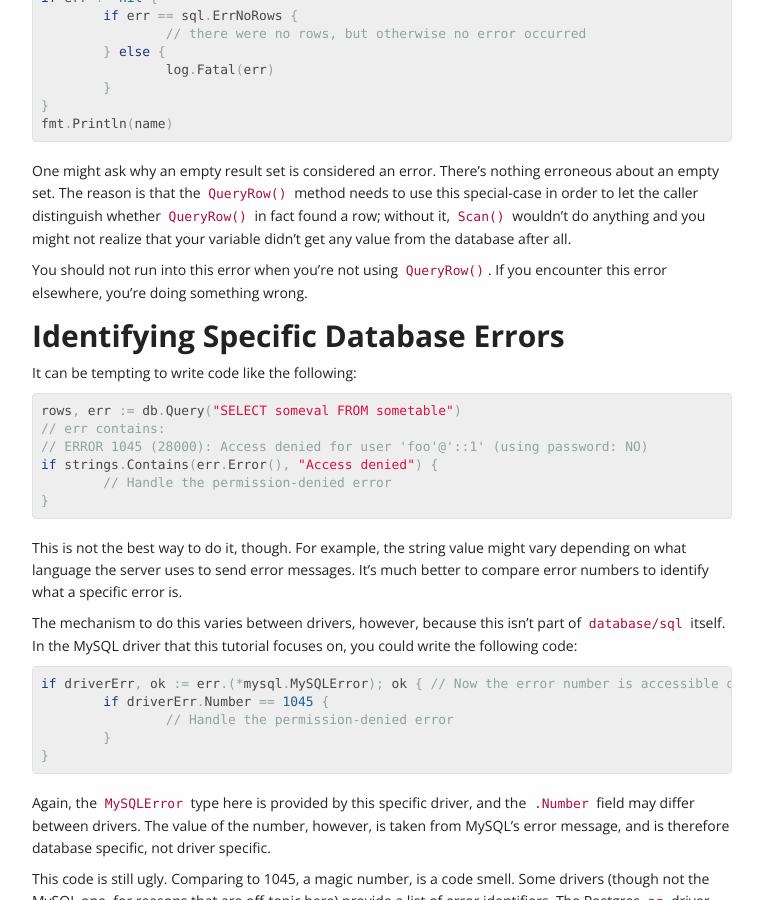
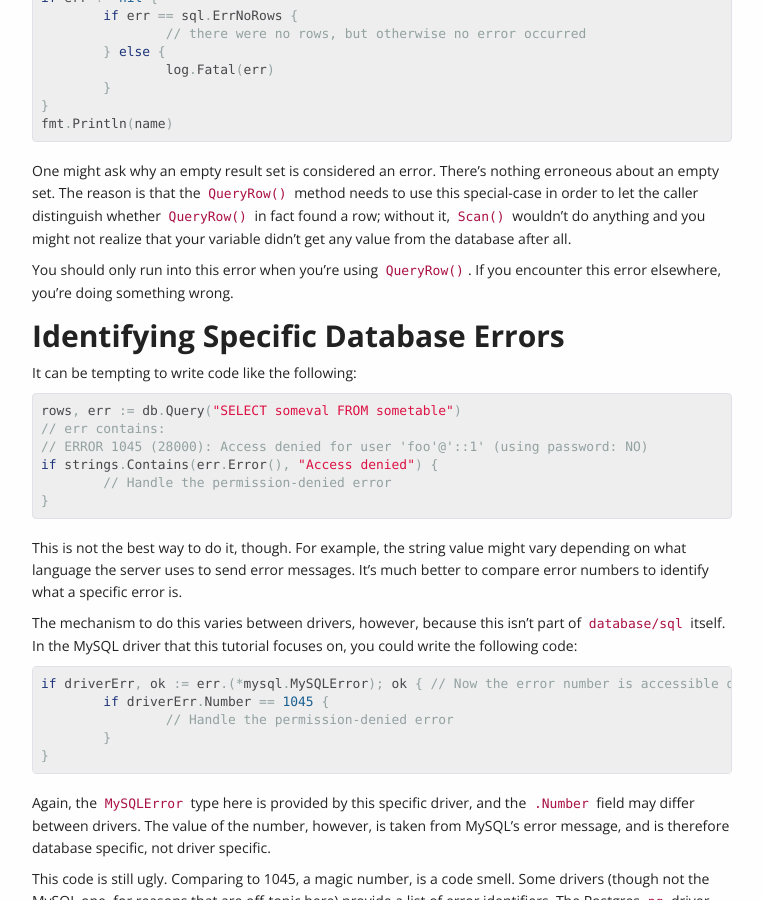
Before and after one commit to VividCortex/go-database-sql-tutorial, a Jekyll site: the page built from errors.md, in a window 1280 px wide and 900 px high, scrolled down 1427 px. Shown: the whole window, without its empty margins (378-1141 px from the left). Built offline with Jekyll 4.4.1, drawn with Linux system fonts in a browser that asks for light colours.

Commit message:
Fix double negative

```diff
--- a/errors.md
+++ b/errors.md
@@ -102,7 +102,7 @@ to use this special-case in order to let the caller distinguish whether
 you might not realize that your variable didn't get any value from the database
 after all.
 
-You should not run into this error when you're not using `QueryRow()`. If you
+You should only run into this error when you're using `QueryRow()`. If you
 encounter this error elsewhere, you're doing something wrong.
 
 Identifying Specific Database Errors
```
